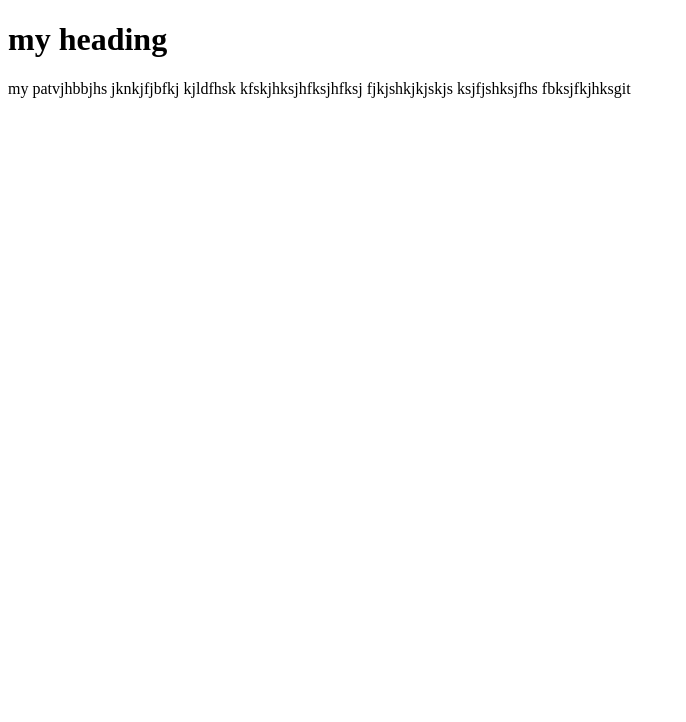
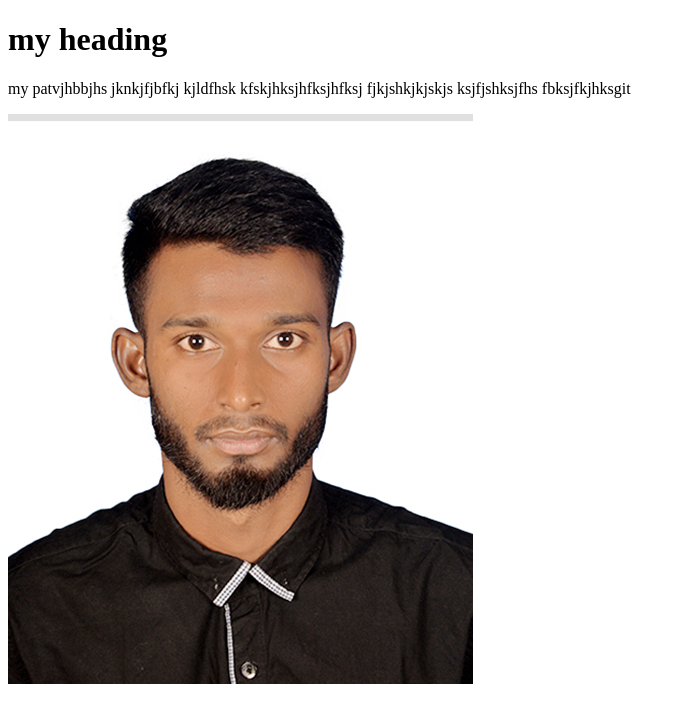
Before and after one commit to sarowarjahan20/second-projects, a plain HTML site: page index.html in a window 1280 px wide. Shown: the whole page, without its empty margins (0-686 px from the left). Drawn offline with Linux system fonts and the light colour scheme.

Commit message:
image added

```diff
--- a/index.html
+++ b/index.html
@@ -8,5 +8,6 @@
 <body>
     <h1>my heading</h1>
     <p>my patvjhbbjhs jknkjfjbfkj kjldfhsk kfskjhksjhfksjhfksj fjkjshkjkjskjs ksjfjshksjfhs fbksjfkjhksgit </p>
+    <img src="cn b[83] pic.jpg" alt="sanaul image">
 </body>
 </html>
```
Also changed, not shown: cn b[83] pic.jpg (added).
